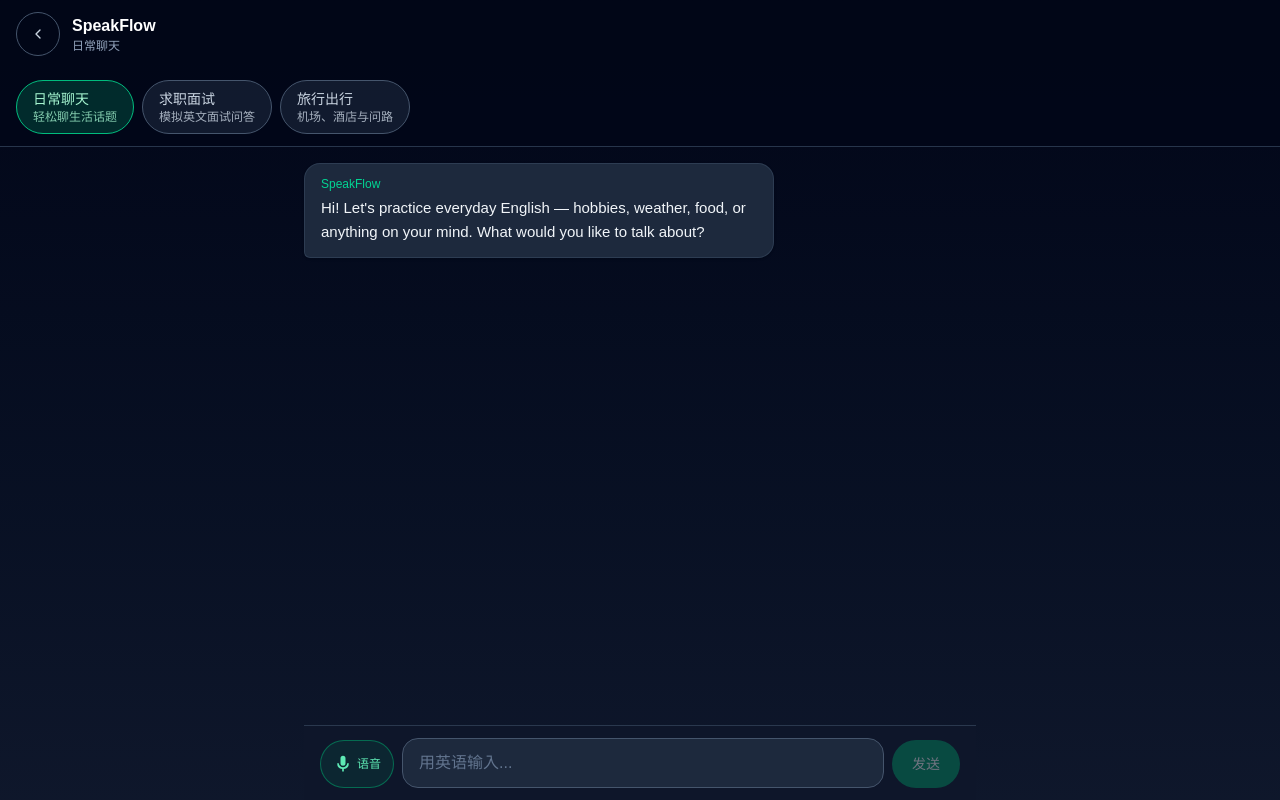
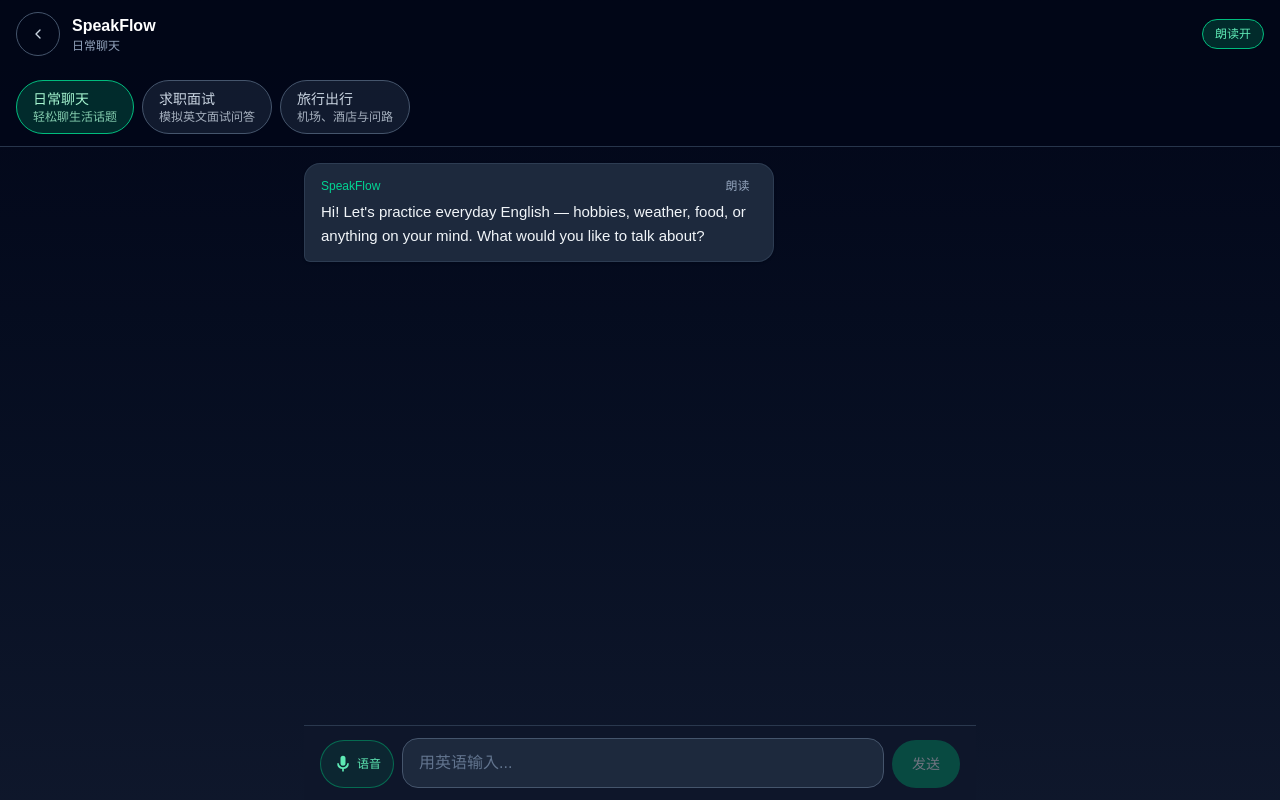
Before and after one commit to Ooo-Q/speakflow, a Next.js app: page /chat in a window 1280 px wide. Built offline with nearby package versions, Linux system fonts and the light colour scheme.

Commit message:
添加 AI 回复语音朗读功能
使用 Web Speech Synthesis 自动朗读 AI 回复，支持朗读开关与单条消息重播。

```diff
--- a/src/components/chat/ChatRoom.tsx
+++ b/src/components/chat/ChatRoom.tsx
@@ -10,6 +10,7 @@ import {
   isScenarioId,
   type ScenarioId,
 } from "@/types/scenario";
+import { useSpeechSynthesis } from "@/hooks/useSpeechSynthesis";
 import { MessageBubble } from "./MessageBubble";
 import { ChatInput } from "./ChatInput";
 import { TypingIndicator } from "./TypingIndicator";
@@ -40,14 +41,36 @@ export function ChatRoom() {
   ]);
   const [isLoading, setIsLoading] = useState(false);
   const [error, setError] = useState<string | null>(null);
+  const [autoSpeak, setAutoSpeak] = useState(true);
+  const [speakingMessageId, setSpeakingMessageId] = useState<string | null>(
+    null,
+  );
   const bottomRef = useRef<HTMLDivElement>(null);
+  const { isSupported, isSpeaking, speak, stop } = useSpeechSynthesis();
 
   useEffect(() => {
     bottomRef.current?.scrollIntoView({ behavior: "smooth" });
   }, [messages, isLoading, error]);
 
+  useEffect(() => {
+    return () => stop();
+  }, [stop]);
+
+  const handleSpeak = (messageId: string, text: string) => {
+    if (!isSupported) return;
+    setSpeakingMessageId(messageId);
+    speak(text);
+  };
+
+  useEffect(() => {
+    if (!isSpeaking) {
+      setSpeakingMessageId(null);
+    }
+  }, [isSpeaking]);
+
   const handleScenarioChange = (nextScenario: ScenarioId) => {
     if (nextScenario === scenario || isLoading) return;
+    stop();
     setScenario(nextScenario);
     setMessages([createWelcomeMessage(nextScenario)]);
     setError(null);
@@ -65,6 +88,7 @@ export function ChatRoom() {
     setMessages(nextMessages);
     setIsLoading(true);
     setError(null);
+    stop();
 
     try {
       const response = await fetch("/api/chat", {
@@ -100,6 +124,10 @@ export function ChatRoom() {
       };
 
       setMessages((prev) => [...prev, assistantMessage]);
+
+      if (autoSpeak && isSupported) {
+        handleSpeak(assistantMessage.id, assistantMessage.content);
+      }
     } catch (requestError) {
       const fallback = "暂时无法获取回复，请检查网络后重试。";
       if (requestError instanceof Error && requestError.message) {
@@ -110,6 +138,13 @@ export function ChatRoom() {
     } finally {
       setIsLoading(false);
     }
+  };
+
+  const toggleAutoSpeak = () => {
+    if (autoSpeak) {
+      stop();
+    }
+    setAutoSpeak((prev) => !prev);
   };
 
   return (
@@ -123,12 +158,25 @@ export function ChatRoom() {
           >
             <BackIcon />
           </Link>
-          <div>
+          <div className="min-w-0 flex-1">
             <h1 className="text-base font-semibold">SpeakFlow</h1>
             <p className="text-xs text-slate-400">
               {getScenario(scenario).label}
             </p>
           </div>
+          {isSupported && (
+            <button
+              type="button"
+              onClick={toggleAutoSpeak}
+              className={`touch-manipulation shrink-0 rounded-full border px-3 py-1.5 text-xs font-medium transition active:scale-95 ${
+                autoSpeak
+                  ? "border-emerald-500 bg-emerald-500/20 text-emerald-300"
+                  : "border-slate-600 text-slate-400"
+              }`}
+            >
+              {autoSpeak ? "朗读开" : "朗读关"}
+            </button>
+          )}
         </div>
         <ScenarioPicker
           value={scenario}
@@ -141,7 +189,15 @@ export function ChatRoom() {
       <div className="min-h-0 flex-1 overflow-y-auto overscroll-contain px-4 py-4">
         <div className="mx-auto flex max-w-2xl flex-col gap-4">
           {messages.map((message) => (
-            <MessageBubble key={message.id} message={message} />
+            <MessageBubble
+              key={message.id}
+              message={message}
+              canSpeak={isSupported && message.role === "assistant"}
+              isSpeaking={
+                isSpeaking && speakingMessageId === message.id
+              }
+              onSpeak={(text) => handleSpeak(message.id, text)}
+            />
           ))}
           {isLoading && <TypingIndicator />}
           {error && (
--- a/src/components/chat/MessageBubble.tsx
+++ b/src/components/chat/MessageBubble.tsx
@@ -2,9 +2,17 @@ import type { ChatMessage } from "@/types/chat";
 
 interface MessageBubbleProps {
   message: ChatMessage;
+  onSpeak?: (text: string) => void;
+  isSpeaking?: boolean;
+  canSpeak?: boolean;
 }
 
-export function MessageBubble({ message }: MessageBubbleProps) {
+export function MessageBubble({
+  message,
+  onSpeak,
+  isSpeaking,
+  canSpeak,
+}: MessageBubbleProps) {
   const isUser = message.role === "user";
 
   return (
@@ -17,7 +25,20 @@ export function MessageBubble({ message }: MessageBubbleProps) {
         }`}
       >
         {!isUser && (
-          <p className="mb-1 text-xs font-medium text-emerald-400">SpeakFlow</p>
+          <div className="mb-1 flex items-center justify-between gap-2">
+            <p className="text-xs font-medium text-emerald-400">SpeakFlow</p>
+            {canSpeak && onSpeak && (
+              <button
+                type="button"
+                onClick={() => onSpeak(message.content)}
+                disabled={isSpeaking}
+                aria-label="朗读这条消息"
+                className="touch-manipulation rounded-full px-2 py-0.5 text-xs text-slate-400 transition hover:text-emerald-300 disabled:opacity-50"
+              >
+                {isSpeaking ? "朗读中" : "朗读"}
+              </button>
+            )}
+          </div>
         )}
         <p className="whitespace-pre-wrap break-words">{message.content}</p>
       </div>
--- /dev/null
+++ b/src/hooks/useSpeechSynthesis.ts
@@ -0,0 +1,87 @@
+"use client";
+
+import { useCallback, useEffect, useRef, useState } from "react";
+
+function pickEnglishVoice(): SpeechSynthesisVoice | null {
+  if (typeof window === "undefined" || !window.speechSynthesis) return null;
+
+  const voices = window.speechSynthesis.getVoices();
+  const preferred =
+    voices.find((v) => v.lang.startsWith("en") && v.name.includes("Google")) ??
+    voices.find((v) => v.lang.startsWith("en-US")) ??
+    voices.find((v) => v.lang.startsWith("en"));
+
+  return preferred ?? null;
+}
+
+export function useSpeechSynthesis() {
+  const utteranceRef = useRef<SpeechSynthesisUtterance | null>(null);
+  const [isSupported, setIsSupported] = useState(false);
+  const [isSpeaking, setIsSpeaking] = useState(false);
+
+  useEffect(() => {
+    if (typeof window === "undefined" || !window.speechSynthesis) return;
+
+    setIsSupported(true);
+
+    const loadVoices = () => {
+      pickEnglishVoice();
+    };
+
+    loadVoices();
+    window.speechSynthesis.addEventListener("voiceschanged", loadVoices);
+
+    return () => {
+      window.speechSynthesis.removeEventListener("voiceschanged", loadVoices);
+      window.speechSynthesis.cancel();
+    };
+  }, []);
+
+  const stop = useCallback(() => {
+    if (typeof window === "undefined" || !window.speechSynthesis) return;
+    window.speechSynthesis.cancel();
+    utteranceRef.current = null;
+    setIsSpeaking(false);
+  }, []);
+
+  const speak = useCallback(
+    (text: string) => {
+      if (!text.trim() || typeof window === "undefined" || !window.speechSynthesis) {
+        return;
+      }
+
+      stop();
+
+      const utterance = new SpeechSynthesisUtterance(text.trim());
+      utterance.lang = "en-US";
+      utterance.rate = 0.95;
+      utterance.pitch = 1;
+
+      const voice = pickEnglishVoice();
+      if (voice) {
+        utterance.voice = voice;
+      }
+
+      utterance.onstart = () => setIsSpeaking(true);
+      utterance.onend = () => {
+        setIsSpeaking(false);
+        utteranceRef.current = null;
+      };
+      utterance.onerror = () => {
+        setIsSpeaking(false);
+        utteranceRef.current = null;
+      };
+
+      utteranceRef.current = utterance;
+      window.speechSynthesis.speak(utterance);
+    },
+    [stop],
+  );
+
+  return {
+    isSupported,
+    isSpeaking,
+    speak,
+    stop,
+  };
+}
```
Also changed, not shown: 1 other file (tests, documents, lock files or other folders).
